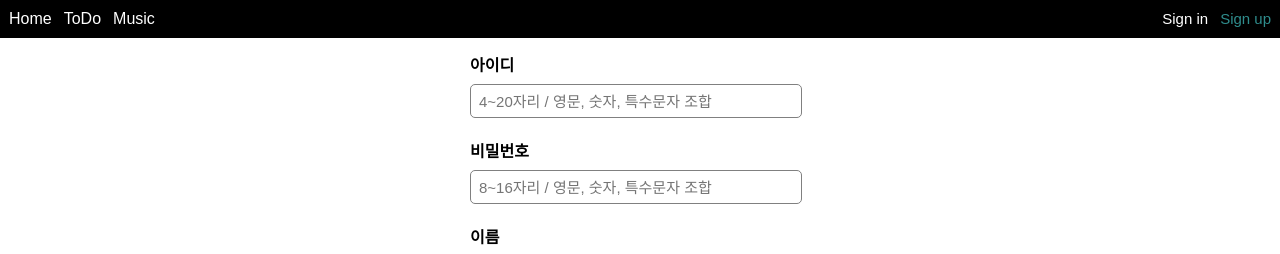
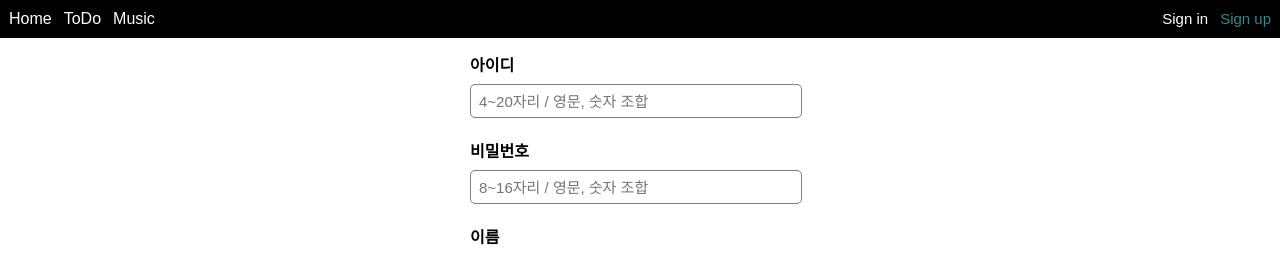
Before and after one commit to kimjinho1/nest-react-web-frontend, a React (Create React App) app: page /signup in a window 1280 px wide. Shown: the top 254 px of the page. Built offline with nearby package versions, Linux system fonts and the light colour scheme; no server answers.

Commit message:
FEAT: 회원가입 input 유효성 검사

```diff
--- a/src/components/SignUp/SignUpInput.jsx
+++ b/src/components/SignUp/SignUpInput.jsx
@@ -24,11 +24,15 @@ const StyledInput = styled.input`
 const SignUpInput = ({ props }) => {
   const onChange = (event) => {
     const { name, value } = event.target;
-    const nextInputs = {
-      ...props.inputs,
-      [name]: value,
-    };
-    props.setInputs(nextInputs);
+    const regex = /^[a-zA-Z0-9]+$/;
+
+    if (!props.banKorean || value.length === 0 || regex.test(value)) {
+      const nextInputs = {
+        ...props.inputs,
+        [name]: value,
+      };
+      props.setInputs(nextInputs);
+    }
   };
 
   return (
--- a/src/pages/SignUp.jsx
+++ b/src/pages/SignUp.jsx
@@ -22,10 +22,6 @@ const SignUp = ({ loginState }) => {
   const [inputs, setInputs] = useState({ id: "", password: "", nickname: "" });
   const { id, password, nickname } = inputs;
   const [signUpFailed, setSignUpFailed] = useState(null);
-
-  // useEffect(() => {
-  //   setSignUpFailed(null);
-  // }, []);
 
   const onSubmit = (event) => {
     event.preventDefault();
@@ -75,10 +71,11 @@ const SignUp = ({ loginState }) => {
         <SignUpInput
           props={{
             name: "id",
-            placeholder: "4~20자리 / 영문, 숫자, 특수문자 조합",
+            placeholder: "4~20자리 / 영문, 숫자 조합",
             minLength: "4",
             maxLength: "20",
             inputs: inputs,
+            banKorean: true,
             setInputs: setInputs,
             value: id,
           }}
@@ -87,9 +84,10 @@ const SignUp = ({ loginState }) => {
         <SignUpInput
           props={{
             name: "password",
-            placeholder: "8~16자리 / 영문, 숫자, 특수문자 조합",
+            placeholder: "8~16자리 / 영문, 숫자 조합",
             minLength: "8",
             maxLength: "16",
+            banKorean: true,
             inputs: inputs,
             setInputs: setInputs,
             value: password,
@@ -102,6 +100,7 @@ const SignUp = ({ loginState }) => {
             placeholder: "이름 입력",
             minLength: "1",
             maxLength: "20",
+            banKorean: false,
             inputs: inputs,
             setInputs: setInputs,
             value: nickname,
```
